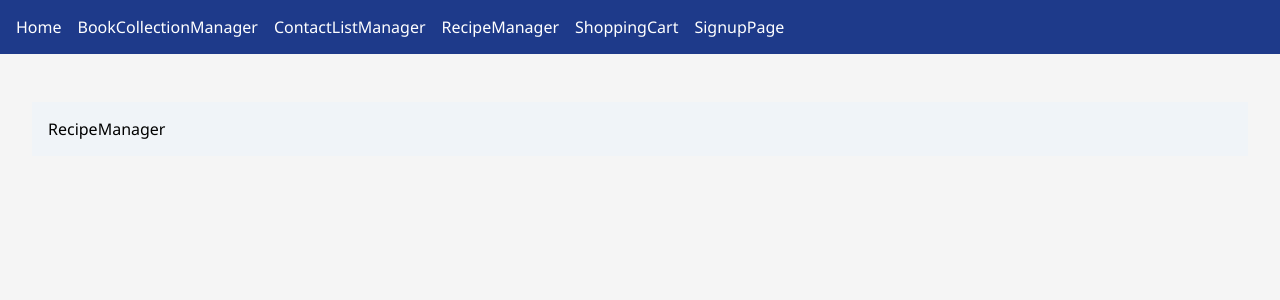
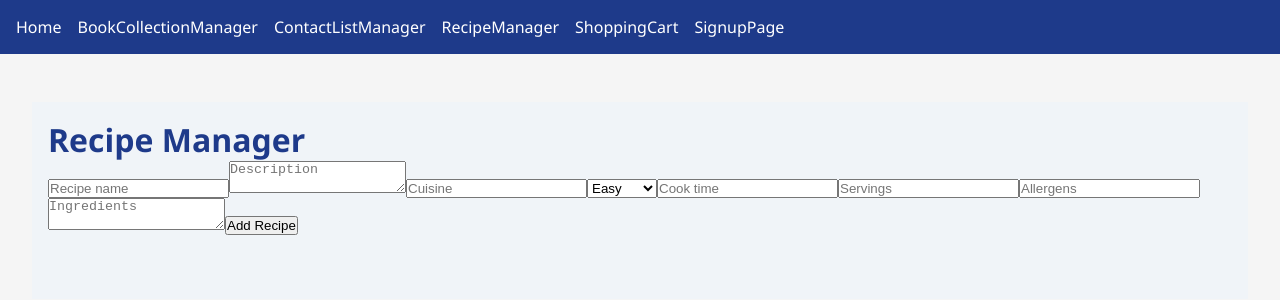
Before and after one commit to SehwinderSingh/Group4-cm1, a React (Vite) app: page /#/recipes in a window 1280 px wide. Shown: the top 300 px of the page. Built offline with nearby package versions, Linux system fonts and the light colour scheme.

Commit message:
feat: add RecipeManager

```diff
--- /dev/null
+++ b/src/components/RecipeManager/Recipe.jsx
@@ -0,0 +1,20 @@
+function Recipe({ recipe, onDelete }) {
+    return (
+      <div>
+        <h2>{recipe.name}</h2>
+        <p>{recipe.description}</p>
+        <p>Cuisine: {recipe.cuisine}</p>
+        <p>Difficulty: {recipe.difficulty}</p>
+        <p>Cook Time: {recipe.cookTime} minutes</p>
+        <p>Servings: {recipe.servings}</p>
+        <p>Allergens: {recipe.allergens}</p>
+        <p>Ingredients: {recipe.ingredients}</p>
+
+        <button onClick={() => onDelete(recipe.id)}>
+          Delete
+        </button>
+      </div>
+    );
+  }
+
+  export default Recipe;
--- a/src/components/RecipeManager/RecipeManager.jsx
+++ b/src/components/RecipeManager/RecipeManager.jsx
@@ -1,10 +1,144 @@
+import { useState } from "react";
+import Recipe from "./Recipe";
 
 function RecipeManager() {
+  const [recipes, setRecipes] = useState([]);
+
+  const [formData, setFormData] = useState({
+    name: "",
+    description: "",
+    cuisine: "",
+    difficulty: "Easy",
+    cookTime: "",
+    servings: "",
+    allergens: "",
+    ingredients: "",
+  });
+
+  const handleChange = (event) => {
+    const { name, value } = event.target;
+
+    setFormData({
+      ...formData,
+      [name]: value,
+    });
+  };
+
+  const handleSubmit = (event) => {
+    event.preventDefault();
+
+    const newRecipe = {
+      id: Date.now(),
+      ...formData,
+    };
+
+    setRecipes([...recipes, newRecipe]);
+
+    setFormData({
+      name: "",
+      description: "",
+      cuisine: "",
+      difficulty: "Easy",
+      cookTime: "",
+      servings: "",
+      allergens: "",
+      ingredients: "",
+    });
+  };
+
+  const handleDelete = (id) => {
+    setRecipes(recipes.filter((recipe) => recipe.id !== id));
+  };
+
   return (
     <div>
-      RecipeManager
+      <h1>Recipe Manager</h1>
+
+      <form onSubmit={handleSubmit}>
+        <input
+          type="text"
+          name="name"
+          placeholder="Recipe name"
+          value={formData.name}
+          onChange={handleChange}
+          required
+        />
+
+        <textarea
+          name="description"
+          placeholder="Description"
+          value={formData.description}
+          onChange={handleChange}
+          required
+        />
+
+        <input
+          type="text"
+          name="cuisine"
+          placeholder="Cuisine"
+          value={formData.cuisine}
+          onChange={handleChange}
+          required
+        />
+
+        <select
+          name="difficulty"
+          value={formData.difficulty}
+          onChange={handleChange}
+        >
+          <option value="Easy">Easy</option>
+          <option value="Medium">Medium</option>
+          <option value="Hard">Hard</option>
+        </select>
+
+        <input
+          type="number"
+          name="cookTime"
+          placeholder="Cook time"
+          value={formData.cookTime}
+          onChange={handleChange}
+          required
+        />
+
+        <input
+          type="number"
+          name="servings"
+          placeholder="Servings"
+          value={formData.servings}
+          onChange={handleChange}
+          required
+        />
+
+        <input
+          type="text"
+          name="allergens"
+          placeholder="Allergens"
+          value={formData.allergens}
+          onChange={handleChange}
+        />
+
+        <textarea
+          name="ingredients"
+          placeholder="Ingredients"
+          value={formData.ingredients}
+          onChange={handleChange}
+          required
+        />
+
+        <button type="submit">Add Recipe</button>
+      </form>
+
+      <div>
+        {recipes.map((recipe) => (
+          <Recipe
+            key={recipe.id}
+            recipe={recipe}
+            onDelete={handleDelete}
+          />
+        ))}
+      </div>
     </div>
-  )
+  );
 }
 
-export default RecipeManager
+export default RecipeManager;
```
Also changed, not shown: 1 other file (tests, documents, lock files or other folders).
